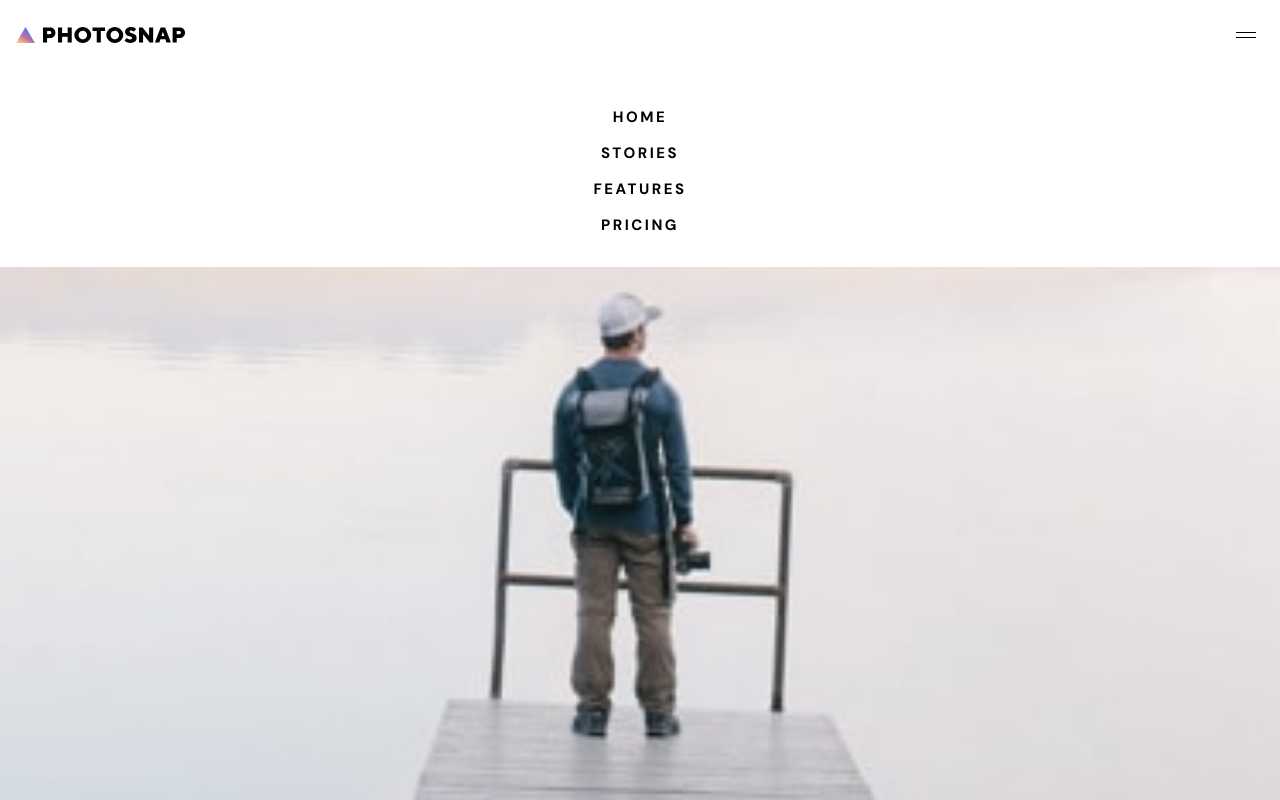
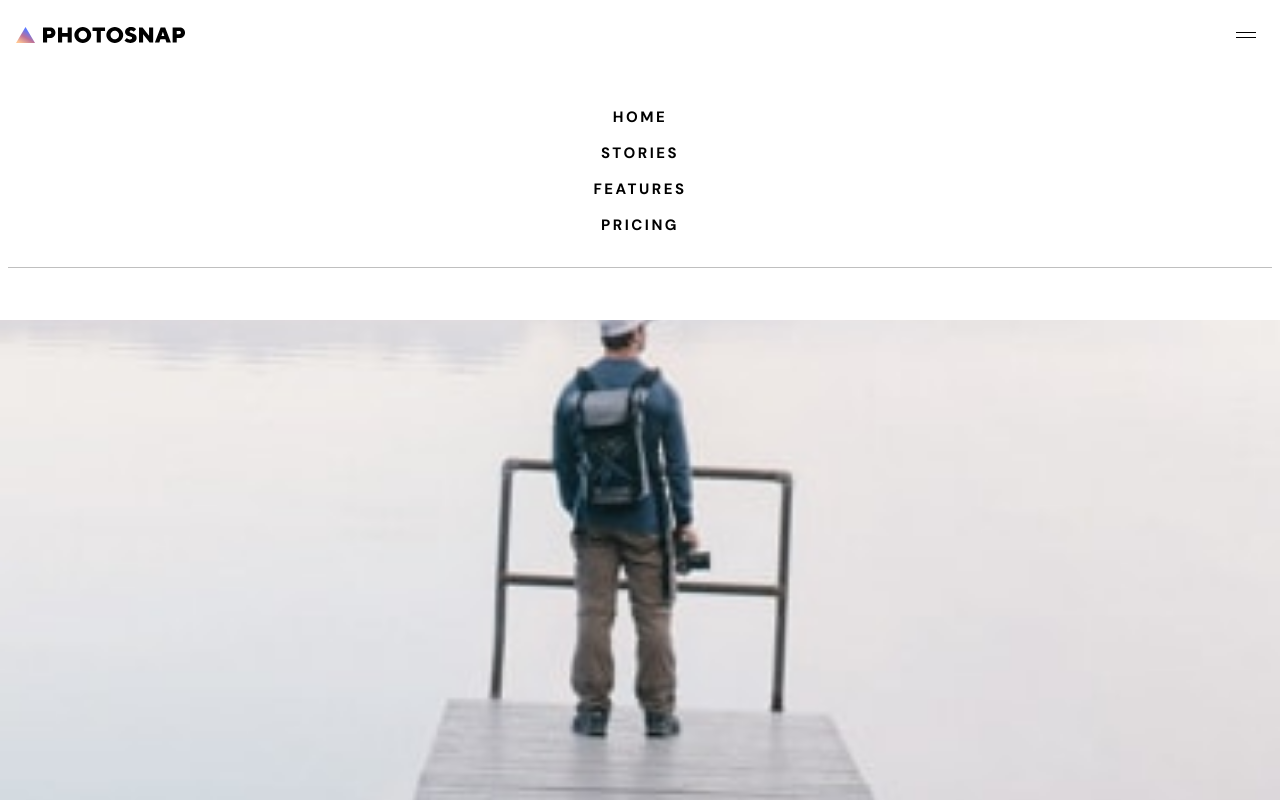
Before and after one commit to alexJSanchez/PhotoSnap, a React (Create React App) app in the folder photosnap/: page / in a window 1280 px wide. Both pictures are taken after a click on the picture 1246 px from the left and 35 px from the top of the page. Shown: the top 800 px of the page. Built offline with nearby package versions, Linux system fonts and the light colour scheme; the HTML template or start-up script is replaced by a standard one.

Commit message:
add line to dropdown

```diff
--- a/photosnap/src/App.css
+++ b/photosnap/src/App.css
@@ -150,7 +150,6 @@
 .line {
   width: 100%;
   height: 1px;
-  background-color: #fff;
   opacity: 0.25;
   margin: 1rem 0rem 1.25rem 0rem;
 }
--- a/photosnap/src/pages/Home.js
+++ b/photosnap/src/pages/Home.js
@@ -92,7 +92,7 @@ export default function Home() {
               <div className="w-full absolute pr-[2rem] pl-[2rem] top-[70%] left-[10%] translate-x-[-10%] translate-y-[-10%]">
                 <p className="sub-card-title">The Mountains</p>
                 <p className="sub-card-author">by John Appleseed</p>
-								<div className="line"> </div>
+                <div className="line bg-white"> </div>
                 <div className="btn-two-box">
                   <button className="btn-two-light">
                     READ STORY
@@ -107,7 +107,7 @@ export default function Home() {
               <div className="w-full absolute pr-[2rem] pl-[2rem] top-[70%] left-[10%] translate-x-[-10%] translate-y-[-10%]">
                 <p className="sub-card-title">Sunset Cityscapes</p>
                 <p className="sub-card-author">by Benjamin Cruz</p>
-								<div className="line"> </div>
+                <div className="line bg-white"> </div>
                 <div className="btn-two-box">
                   <button className="btn-two-light">
                     READ STORY
@@ -122,7 +122,7 @@ export default function Home() {
               <div className="w-full absolute pr-[2rem] pl-[2rem] top-[70%] left-[10%] translate-x-[-10%] translate-y-[-10%]">
                 <p className="sub-card-title">18 Days Voyage</p>
                 <p className="sub-card-author">by Alexei Borodin</p>
-								<div className="line"> </div>
+                <div className="line bg-white"> </div>
                 <div className="btn-two-box">
                   <button className="btn-two-light">
                     READ STORY
@@ -137,7 +137,7 @@ export default function Home() {
               <div className="w-full absolute pr-[2rem] pl-[2rem] top-[70%] left-[10%] translate-x-[-10%] translate-y-[-10%]">
                 <p className="sub-card-title">Architecturals</p>
                 <p className="sub-card-author">by Samantha Brooke</p>
-								<div className="line"> </div>
+                <div className="line bg-white"> </div>
                 <div className="btn-two-box">
                   <button className="btn-two-light">
                     READ STORY
--- a/photosnap/src/pages/Navigation.js
+++ b/photosnap/src/pages/Navigation.js
@@ -23,7 +23,7 @@ export default function Navigation() {
         </div>
       </div>
       {dropdown ? (
-        <div className="dropdown-menu dropdown-font flex flex-col items-center">
+        <div className="dropdown-menu dropdown-font flex flex-col items-center px-2">
           <Link to="/">
             <h2>Home</h2>
           </Link>
@@ -36,6 +36,7 @@ export default function Navigation() {
           <Link to="pricing">
             <h2>Pricing</h2>
           </Link>
+          <div className="line bg-black px-4"> </div>
         </div>
       ) : (
         <></>
```
Lines whose indentation alone changed are shown as unchanged.
